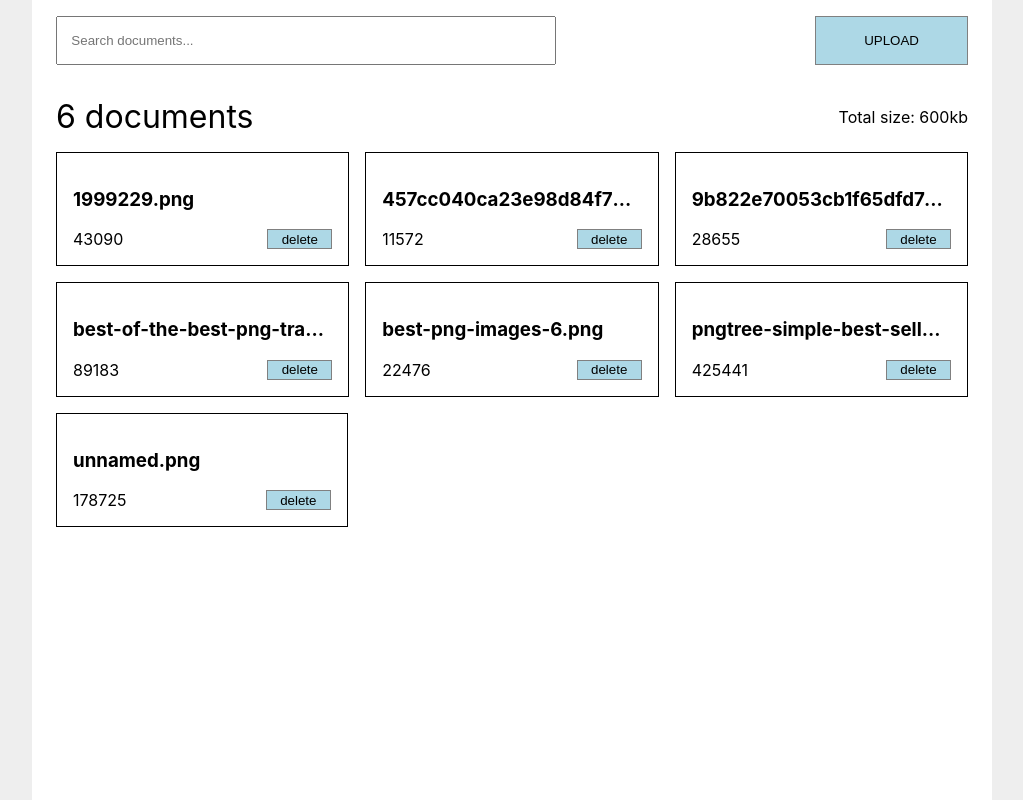
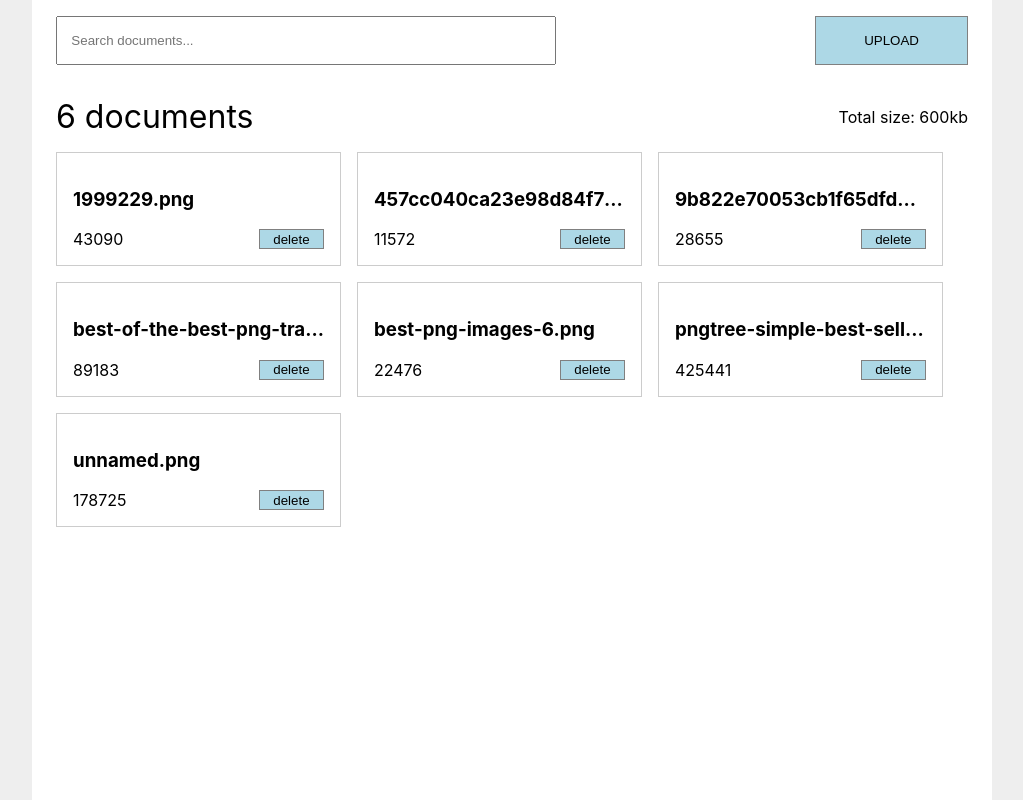
Before and after one commit to lmammino/next-sample-file-upload-app, a Next.js app: page / in a window 1280 px wide. Shown: the whole page, without its empty margins (128-1151 px from the left). Built offline with nearby package versions, Linux system fonts and the light colour scheme.

Commit message:
improved flex grid for files

```diff
--- a/styles/Home.module.css
+++ b/styles/Home.module.css
@@ -66,20 +66,17 @@
 
 .files_container {
   display: flex;
-  flex-direction: column;
   flex-wrap: wrap;
   padding: 0;
   width: 100%;
 }
 
 .file_card {
-  border: 1px solid black;
+  border: 1px solid #ccc;
   list-style: none;
-  padding: 1rem;
-  margin: 0;
-  flex-grow: 1;
-  margin-top: 1rem;
+  padding: 1em;
   width: 100%;
+  margin: .5rem 0;
 }
 
 .file_card h3 {
@@ -152,8 +149,9 @@
 
   .file_card {
     margin: 0;
-    width: 32%;
-    flex: 1 0 32%;
+    width: auto;
+    max-width: calc(50% - 1em);
+    flex: 1 1 calc(50% - 1em);
   }
 
   .file_card:last-of-type {
@@ -164,3 +162,12 @@
     margin: 0;
   }
 }
+
+@media only screen and (min-width: 540px) {
+  .file_card {
+    margin: 0;
+    width: auto;
+    max-width: calc(33% - 1em);
+    flex: 1 1 calc(33% - 1em);
+  }
+}
```
